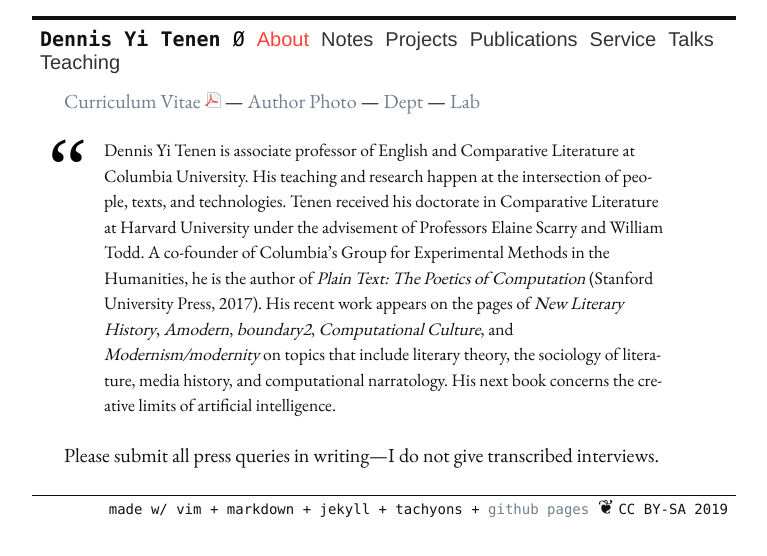
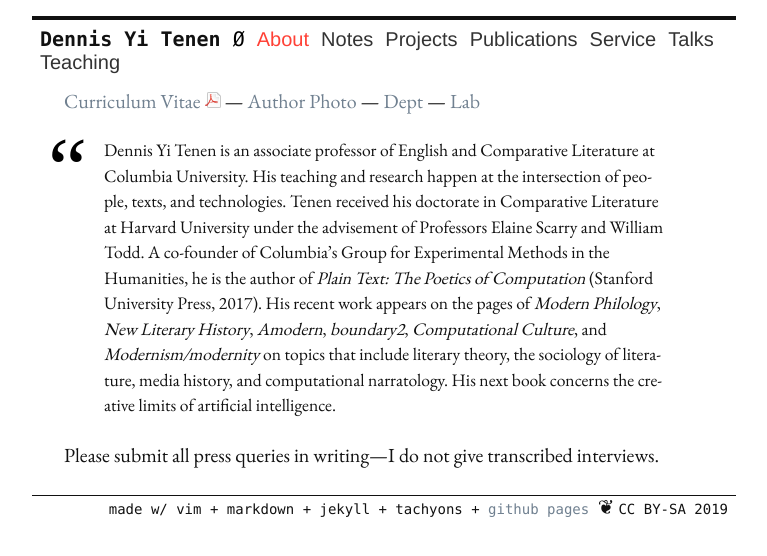
Before and after one commit to denten/denten.github.io, a Jekyll site: the page built from _pages/about.md, in a window 1280 px wide. Shown: the top 556 px of the page, without its empty margins (256-1023 px from the left). Built offline with Jekyll 4.4.1, drawn with Linux system fonts in a browser that asks for light colours.

Commit message:
small update to the about page

```diff
--- a/_pages/about.md
+++ b/_pages/about.md
@@ -7,15 +7,14 @@ title: "about"
 [Curriculum Vitae <img src="../public/pdf.png" />][5] --- [Author Photo][6]
 --- [Dept][7] --- [Lab][8]
 
-> Dennis Yi Tenen is associate professor of English and Comparative Literature
+> Dennis Yi Tenen is an associate professor of English and Comparative Literature
 at Columbia University. His teaching and research happen at the intersection
 of people, texts, and technologies. Tenen received his doctorate in
 Comparative Literature at Harvard University under the advisement of
 Professors Elaine Scarry and William Todd. A co-founder of Columbia's Group
 for Experimental Methods in the Humanities, he is the author of *Plain Text:
 The Poetics of Computation* (Stanford University Press, 2017). His recent work
-appears on the pages of *New Literary History*, *Amodern*, *boundary2*,
-*Computational Culture*, and *Modernism/modernity* on topics that include
+appears on the pages of *Modern Philology*, *New Literary History*, *Amodern*, *boundary2*, *Computational Culture*, and *Modernism/modernity* on topics that include
 literary theory, the sociology of literature, media history, and computational
 narratology. His next book concerns the creative limits of artificial
 intelligence.
```
